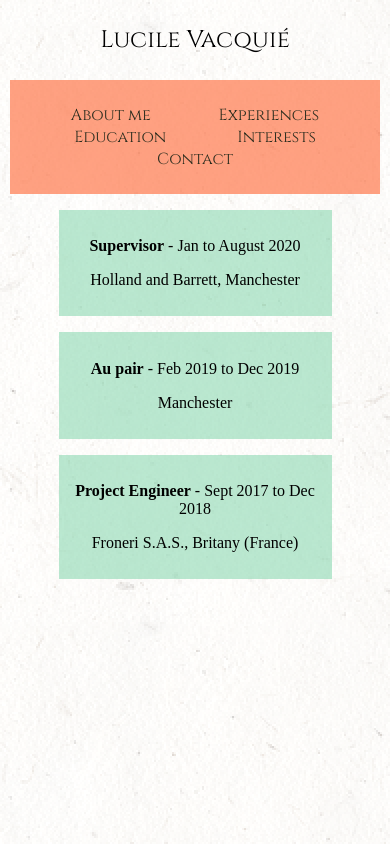
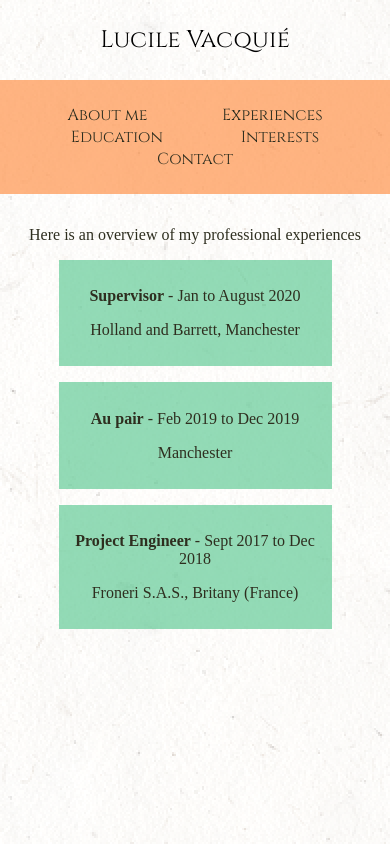
Before and after one commit to lucilevacquie/ReactWebsite, a React (Create React App) app: page /experiences in a window 390 px wide. Built offline with nearby package versions, Linux system fonts and the light colour scheme; a web font is replaced by a local one.

Commit message:
image links/github link/education links

```diff
--- a/src/App.js
+++ b/src/App.js
@@ -5,9 +5,9 @@ import { BrowserRouter, Route, Switch } from "react-router-dom";
 import Navbar from "./components/navbar/navbar";
 import Title from "./components/title/title";
 import Aboutme from "./pages/Aboutme";
-import Interests from "./pages/Interests";
 import Experiences from "./pages/Experiences";
 import Education from "./pages/Education";
+import Interests from "./pages/Interests";
 import Contact from "./pages/Contact";
 
 const App = () => {
--- a/src/components/accordion/accordion.scss
+++ b/src/components/accordion/accordion.scss
@@ -3,8 +3,8 @@
   margin: auto;
 }
 .accordion-title {
-  background-color: rgba(140, 217, 179, 0.6);
-  color: black;
+  background-color: rgba(102, 204, 153, 0.7);
+  color: rgb(46, 46, 31);
   font-family: "Antic Slab", serif;
   font-size: 1.5rem;
   cursor: pointer;
@@ -18,7 +18,7 @@
 
 .active,
 .accordion-title:hover {
-  background-color: rgba(102, 204, 153, 0.6);
+  background-color: rgba(57, 172, 115, 0.7);
 }
 
 .accordion-panel {
--- a/src/components/accordion/education.js
+++ b/src/components/accordion/education.js
@@ -15,9 +15,16 @@ const accordionData1 = [
       <p>
         <ul className="liste-education">
           <li>100% Responsive web design certification</li>
-          <li>70% JavaScript algorithms and Data structure certification</li>
+          <li>84% JavaScript algorithms and Data structure certification</li>
         </ul>
-        My FreeCodeCamp profile : @lucile-vacquie My GitHub : lucilevacquie
+        My FreeCodeCamp profile :{" "}
+        <a
+          className="links"
+          target="none"
+          href="https://www.freecodecamp.org/lucile-vacquie"
+        >
+          @lucile-vacquie
+        </a>
       </p>
     ),
   },
@@ -53,7 +60,16 @@ const accordionData2 = [
               (alone and team).
             </li>
           </ul>
-          <p>Click here to know more about this master's degree.</p>
+          <p>
+            <a
+              className="links"
+              target="none"
+              href="http://formations.univ-brest.fr/fr/index/sciences-technologies-sante-STS/master-XB/master-biologie-sante-program-fr_rne_0290346u_prog6841/parcours-alimentation-droit-nutrition-sante-subprogram-parcours-structure-modele-2.html?search-keywords=ADNS'"
+            >
+              Click here
+            </a>{" "}
+            to know more about this master's degree.
+          </p>
         </p>
       </p>
     ),
@@ -76,7 +92,16 @@ const accordionData2 = [
         <p>
           Study of how living organisms function and interact with other
           organisms and/or environment.
-          <p>Click here to know more about this bachelor's degree.</p>
+          <p>
+            <a
+              className="links"
+              target="none"
+              href="http://formations.univ-brest.fr/fr/index/sciences-technologies-sante-STS/licence-XA/licence-mention-sciences-de-la-vie-program-fr_rne_0290346u_prog4024/parcours-biologie-des-organismes-et-des-populations-environnement-subprogram-2.html?search-keywords=biologie"
+            >
+              Click here
+            </a>{" "}
+            to know more about this bachelor's degree.
+          </p>
         </p>
       </p>
     ),
@@ -105,7 +130,16 @@ const accordionData2 = [
             </li>
           </ul>
         </p>
-        <p>Click here to know more about this technical degree.</p>
+        <p>
+          <a
+            className="links"
+            target="none"
+            href="http://formations.univ-brest.fr/fr/index/sciences-technologies-sante-STS/dut-CB/dut-genie-biologique-quimper-program-fr_rne_0290346u_prog12020/option-industries-alimentaires-et-biologiques-subprogram-2.html?search-keywords=biologie"
+          >
+            Click here
+          </a>{" "}
+          to know more about this technical degree.
+        </p>
       </p>
     ),
   },
--- a/src/components/accordion/education.scss
+++ b/src/components/accordion/education.scss
@@ -3,3 +3,6 @@
   margin: 0;
   padding: 0;
 }
+.links {
+  text-decoration: underline;
+}
--- a/src/components/image-link/image-link.js
+++ b/src/components/image-link/image-link.js
@@ -2,6 +2,7 @@ import React from "react";
 import "./image-link.scss";
 import Instagram from "../../assets/instagram.png";
 import Linkedin from "../../assets/linkedIn.png";
+import Github from "../../assets/github.png";
 
 const images = [
   {
@@ -11,6 +12,10 @@ const images = [
   {
     img: Linkedin,
     link: "https://www.linkedin.com/in/lucile-vacqui%C3%A929/",
+  },
+  {
+    img: Github,
+    link: "https://github.com/lucilevacquie",
   },
 ];
 
--- a/src/components/image-link/image-link.scss
+++ b/src/components/image-link/image-link.scss
@@ -3,4 +3,5 @@
 }
 .image {
   width: 4rem;
+  padding: 5px;
 }
--- a/src/components/navbar/navbar.scss
+++ b/src/components/navbar/navbar.scss
@@ -13,10 +13,8 @@
 
 .navBar {
   width: auto;
-  margin: 10px;
   padding: 10px;
-  color: black;
-  background-color: rgba(255, 121, 77, 0.7);
+  background-color: rgba(255, 148, 77, 0.7);
 }
 
 @media screen and (max-width: 1068px) {
--- a/src/components/subtitles/subtitles.scss
+++ b/src/components/subtitles/subtitles.scss
@@ -4,4 +4,16 @@
   font-size: 2rem;
   margin-top: 2rem;
   margin-bottom: 1rem;
+  color: rgb(46, 46, 31);
 }
+
+@media screen and (max-width: 768px) {
+  .subtitles {
+    font-size: 1.5rem;
+  }
+}
+@media screen and (max-width: 450px) {
+  .subtitles {
+    font-size: 1rem;
+  }
+}
--- a/src/pages/Experiences.js
+++ b/src/pages/Experiences.js
@@ -1,9 +1,11 @@
 import React from "react";
 import Accordion from "../components/accordion/experiences";
+import Subtitles from "../components/subtitles/subtitles";
 
 const Experiences = () => {
   return (
     <>
+      <Subtitles>Here is an overview of my professional experiences</Subtitles>
       <Accordion />
     </>
   );
```
Also changed, not shown: src/assets/github.png (added), src/assets/linkedIn.png.
